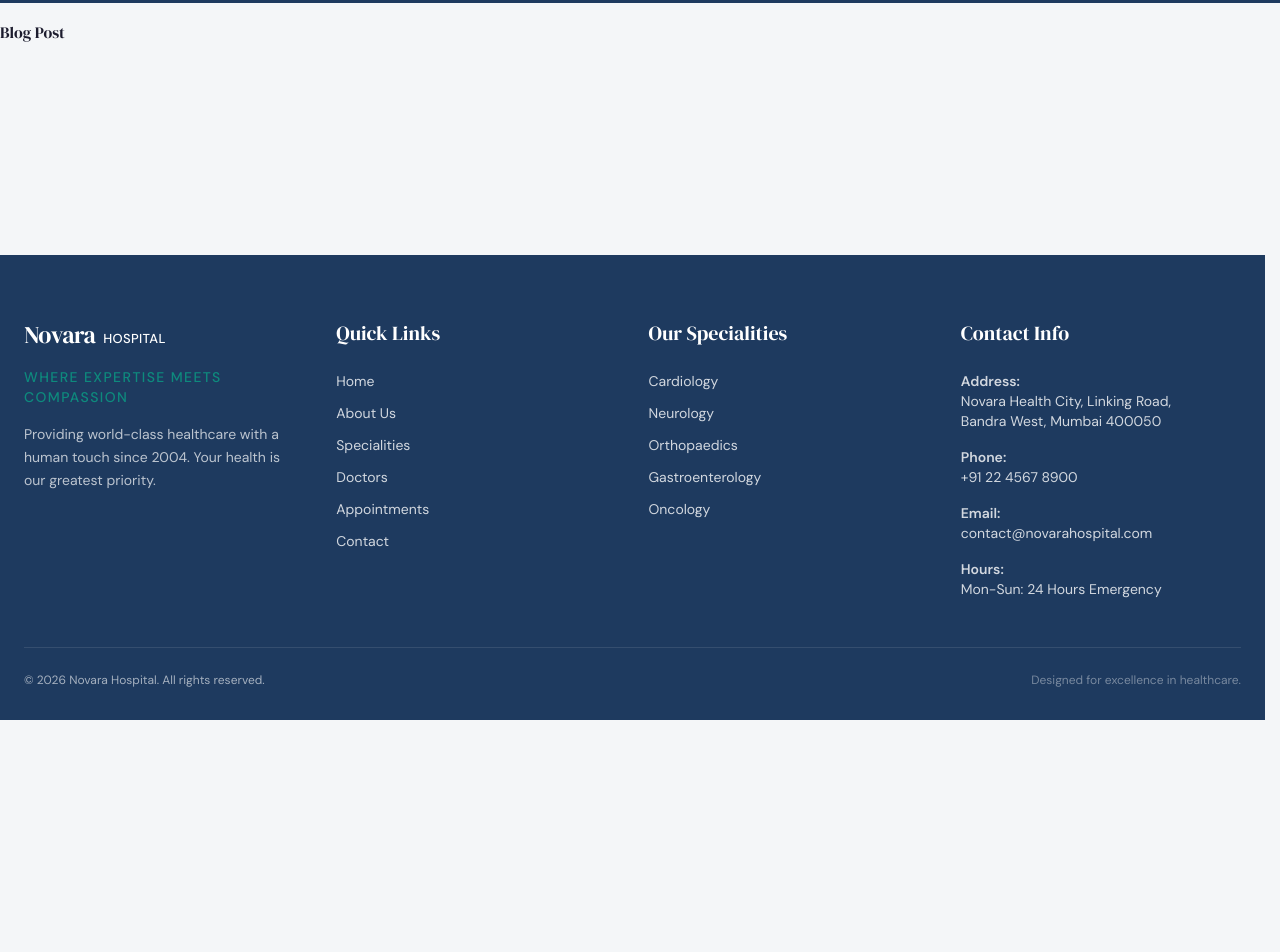
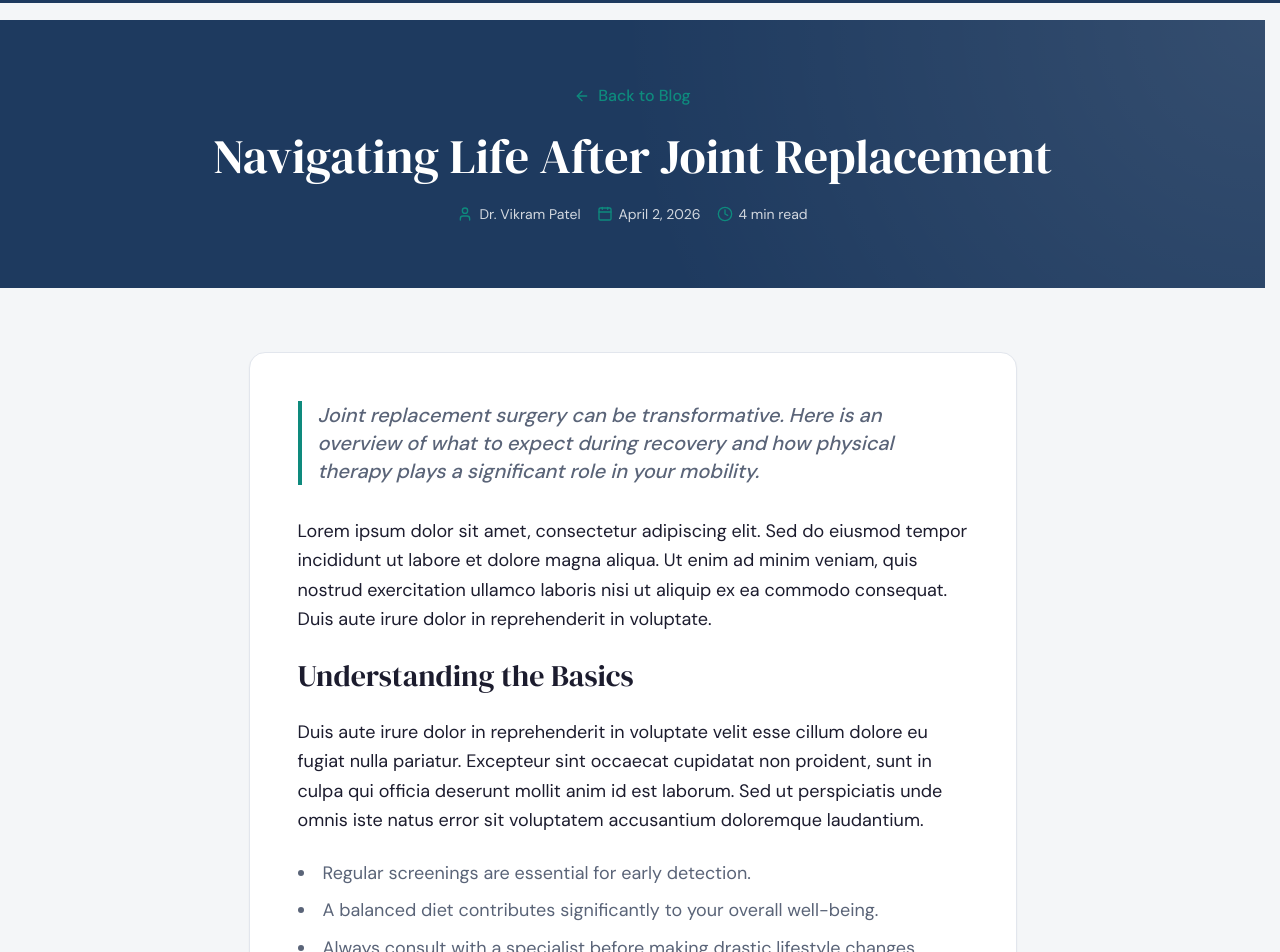
Before and after one commit to corecreators911/Novara, a React (Vite) app: page /blog/navigating-life-after-joint-replacement in a window 1280 px wide. Shown: the part 80-1032 px from the top of the page. Before the commit the page ends 800 px from the top, so only its background shows below. Built offline with nearby package versions, Linux system fonts and the light colour scheme.

Commit message:
Final touches

```diff
--- a/src/pages/BlogPost.jsx
+++ b/src/pages/BlogPost.jsx
@@ -1,9 +1,86 @@
+import React, { useEffect, useState } from 'react';
+import { useParams, Link } from 'react-router-dom';
+import { motion } from 'framer-motion';
+import { Calendar, Clock, User, ArrowLeft } from 'lucide-react';
+import { blogs } from '../data/blogs';
+
 const BlogPost = () => {
+  const { slug } = useParams();
+  const [blog, setBlog] = useState(null);
+
+  useEffect(() => {
+    window.scrollTo(0, 0);
+    const foundBlog = blogs.find(b => b.slug === slug);
+    setBlog(foundBlog);
+  }, [slug]);
+
+  if (!blog) {
+    return (
+      <div className="min-h-[50vh] flex items-center justify-center bg-novara-bg">
+        <p className="font-DM_Sans text-lg text-novara-muted">Post not found.</p>
+      </div>
+    );
+  }
+
   return (
-    <div>
-      <h1>Blog Post</h1>
+    <div className="bg-novara-bg min-h-screen pb-20">
+      {/* Hero Section */}
+      <section className="bg-novara-primary text-white py-16 px-4 md:px-6 relative overflow-hidden">
+        <div className="absolute top-0 left-0 w-full h-full opacity-10 bg-[radial-gradient(circle_at_top_right,_var(--tw-gradient-stops))] from-white via-transparent to-transparent"></div>
+        <div className="container mx-auto max-w-4xl relative z-10 text-center flex flex-col items-center">
+          <Link to="/blog" className="inline-flex items-center text-novara-accent hover:text-white transition-colors mb-6 font-DM_Sans font-medium">
+            <ArrowLeft className="w-4 h-4 mr-2" />
+            Back to Blog
+          </Link>
+          <motion.h1
+            initial={{ opacity: 0, y: 15 }}
+            animate={{ opacity: 1, y: 0 }}
+            transition={{ duration: 0.6 }}
+            className="font-DM_Serif_Display text-4xl md:text-5xl mb-6 leading-tight"
+          >
+            {blog.title}
+          </motion.h1>
+          <motion.div
+            initial={{ opacity: 0, y: 15 }}
+            animate={{ opacity: 1, y: 0 }}
+            transition={{ duration: 0.6, delay: 0.1 }}
+            className="flex flex-wrap items-center justify-center gap-4 text-white/80 font-DM_Sans text-sm"
+          >
+            <span className="flex items-center"><User className="w-4 h-4 mr-1.5 text-novara-accent" /> {blog.author}</span>
+            <span className="flex items-center"><Calendar className="w-4 h-4 mr-1.5 text-novara-accent" /> {blog.date}</span>
+            <span className="flex items-center"><Clock className="w-4 h-4 mr-1.5 text-novara-accent" /> {blog.readTime}</span>
+          </motion.div>
+        </div>
+      </section>
+
+      {/* Content Section */}
+      <section className="py-12 md:py-16 px-4 md:px-6">
+        <div className="container mx-auto max-w-3xl bg-white p-8 md:p-12 rounded-2xl border border-novara-border shadow-sm">
+          <div className="font-DM_Sans text-novara-text text-lg leading-relaxed space-y-6">
+            <p className="font-medium text-xl text-novara-muted mb-8 italic border-l-4 border-novara-accent pl-4">
+              {blog.excerpt}
+            </p>
+            <p>
+              Lorem ipsum dolor sit amet, consectetur adipiscing elit. Sed do eiusmod tempor incididunt ut labore et dolore magna aliqua. Ut enim ad minim veniam, quis nostrud exercitation ullamco laboris nisi ut aliquip ex ea commodo consequat. Duis aute irure dolor in reprehenderit in voluptate.
+            </p>
+            <h2 className="font-DM_Serif_Display text-2xl md:text-3xl text-novara-text mt-10 mb-5">Understanding the Basics</h2>
+            <p>
+              Duis aute irure dolor in reprehenderit in voluptate velit esse cillum dolore eu fugiat nulla pariatur. Excepteur sint occaecat cupidatat non proident, sunt in culpa qui officia deserunt mollit anim id est laborum. Sed ut perspiciatis unde omnis iste natus error sit voluptatem accusantium doloremque laudantium.
+            </p>
+            <ul className="list-disc list-inside space-y-2 mt-4 text-novara-muted">
+              <li>Regular screenings are essential for early detection.</li>
+              <li>A balanced diet contributes significantly to your overall well-being.</li>
+              <li>Always consult with a specialist before making drastic lifestyle changes.</li>
+            </ul>
+            <h2 className="font-DM_Serif_Display text-2xl md:text-3xl text-novara-text mt-10 mb-5">Moving Forward</h2>
+            <p>
+              Nemo enim ipsam voluptatem quia voluptas sit aspernatur aut odit aut fugit, sed quia consequuntur magni dolores eos qui ratione voluptatem sequi nesciunt. Neque porro quisquam est, qui dolorem ipsum quia dolor sit amet, consectetur, adipisci velit, sed quia non numquam eius modi tempora incidunt ut labore et dolore magnam aliquam quaerat voluptatem.
+            </p>
+          </div>
+        </div>
+      </section>
     </div>
-  )
-}
+  );
+};
 
-export default BlogPost
+export default BlogPost;
--- a/src/pages/Contact.jsx
+++ b/src/pages/Contact.jsx
@@ -1,11 +1,24 @@
-import React, { useEffect } from 'react';
-import { motion } from 'framer-motion';
-import { MapPin, Phone, Mail, Clock, Send } from 'lucide-react';
+import React, { useEffect, useState } from 'react';
+import { motion, AnimatePresence } from 'framer-motion';
+import { MapPin, Phone, Mail, Clock, Send, CheckCircle } from 'lucide-react';
 
 const Contact = () => {
+  const [isSubmitted, setIsSubmitted] = useState(false);
+
   useEffect(() => {
     window.scrollTo(0, 0);
   }, []);
+
+  const handleSubmit = (e) => {
+    e.preventDefault();
+    setIsSubmitted(true);
+    setTimeout(() => {
+      setIsSubmitted(false);
+      if (e.target && typeof e.target.reset === 'function') {
+        e.target.reset();
+      }
+    }, 4000);
+  };
 
   const contactDetails = [
     {
@@ -106,7 +119,24 @@ const Contact = () => {
               <h3 className="font-DM_Serif_Display text-2xl text-novara-text mb-6">
                 Send us a message
               </h3>
-              <form className="space-y-6" onSubmit={(e) => e.preventDefault()}>
+              <AnimatePresence>
+                {isSubmitted && (
+                  <motion.div
+                    initial={{ opacity: 0, y: -20 }}
+                    animate={{ opacity: 1, y: 0 }}
+                    exit={{ opacity: 0, y: -20 }}
+                    className="mb-6 p-4 bg-green-100 border border-green-300 text-green-700 rounded-lg"
+                  >
+                    <div className="flex items-center">
+                      <CheckCircle className="w-5 h-5 mr-2" />
+                      <p className="font-DM_Sans text-sm">
+                        Your message has been sent successfully!
+                      </p>
+                    </div>
+                  </motion.div>
+                )}
+              </AnimatePresence>
+              <form className="space-y-6" onSubmit={handleSubmit}>
                 <div className="grid grid-cols-1 sm:grid-cols-2 gap-6">
                   <div className="space-y-2">
                     <label className="font-DM_Sans text-sm font-semibold text-novara-text">First Name</label>
```
